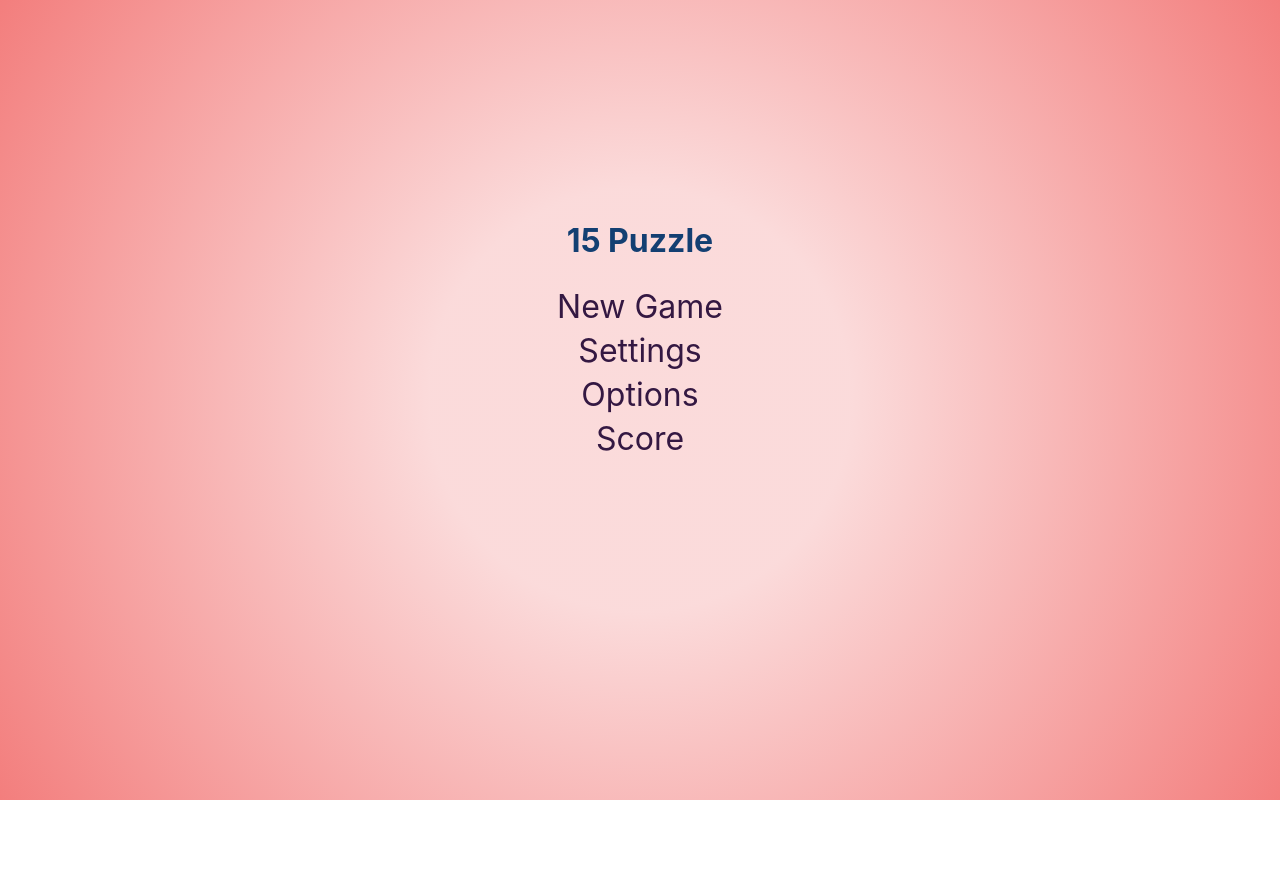
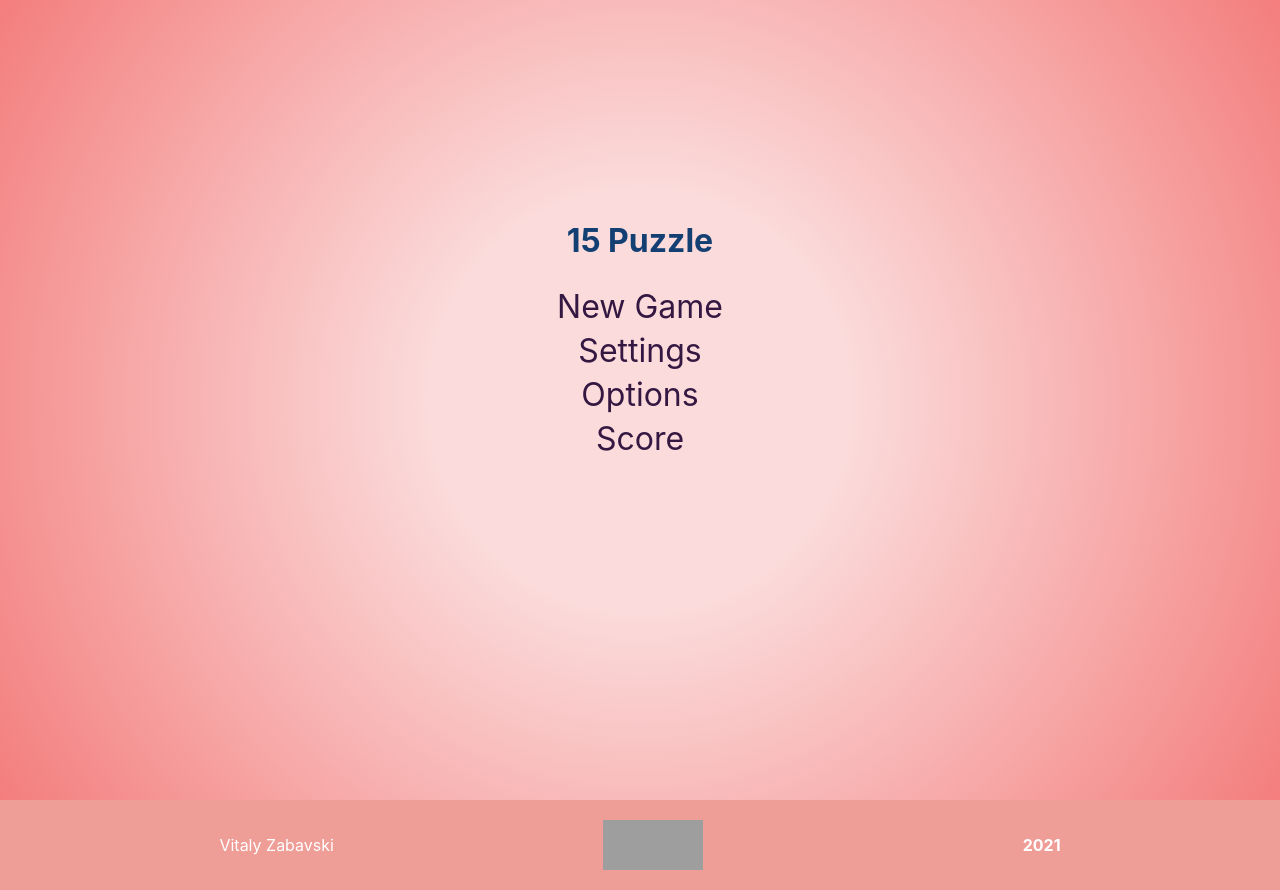
Before and after one commit to vzabavski/react-game, a React (Create React App) app in the folder react-game/: page / in a window 1280 px wide. Before the commit the page ends 800 px from the top, so only its background shows below. Built offline with nearby package versions, Linux system fonts and the light colour scheme; grey boxes are pictures that could not be loaded; a web font is replaced by a local one.

Commit message:
feat: add footer

```diff
--- /dev/null
+++ b/react-game/src/components/Footer/Footer.tsx
@@ -0,0 +1,12 @@
+import Reat from 'react'
+import './index.css'
+
+export const Footer: React.FC = (props): React.ReactElement => {
+    return (
+        <div className='footer-wrapper'>
+            <div className='footer-title'><a href='https://github.com/vzabavski' target='_blanck'>Vitaly Zabavski</a></div>
+            <div className='footer-logo'><a href='https://rs.school/' target='_blanck'><img src='https://rs.school/images/rs_school_js.svg' alt='logo' width='100px' height='50px'/></a></div>
+            <div className='footer-year'><h4>2021</h4></div>
+        </div>
+    )
+}
--- /dev/null
+++ b/react-game/src/components/Footer/index.css
@@ -0,0 +1,34 @@
+.footer-wrapper {
+    width: 100%;
+    display: flex;
+    justify-content: space-evenly;
+    align-items: center;
+    background-color: rgba(224, 64, 53, 0.514);
+    font-size: 1rem;
+    color: rgb(255, 255, 255);
+}
+.footer-title a {
+    text-decoration: none;
+    color: white;
+}
+.footer-logo {
+    width: 200px;
+    height: 70px;
+    margin: 10px 50px 10px 0px;
+    position: relative;
+}
+.footer-logo img {
+    position: absolute;
+    top: 50%;
+    left: 50%;
+    transform: translate(-50%, -50%);
+}
+
+@media(max-width: 500px) {
+    .footer-wrapper {
+      flex-direction: column;
+    }
+    .footer-logo {
+        margin: 0;
+    }
+}
--- a/react-game/src/index.tsx
+++ b/react-game/src/index.tsx
@@ -2,11 +2,13 @@ import React from 'react';
 import ReactDOM from 'react-dom';
 import './index.css';
 import App from './App';
+import { Footer } from './components/Footer/Footer';
 
 
 ReactDOM.render(
   <React.StrictMode>
     <App />
+    <Footer />
   </React.StrictMode>,
   document.getElementById('root')
 );
```
